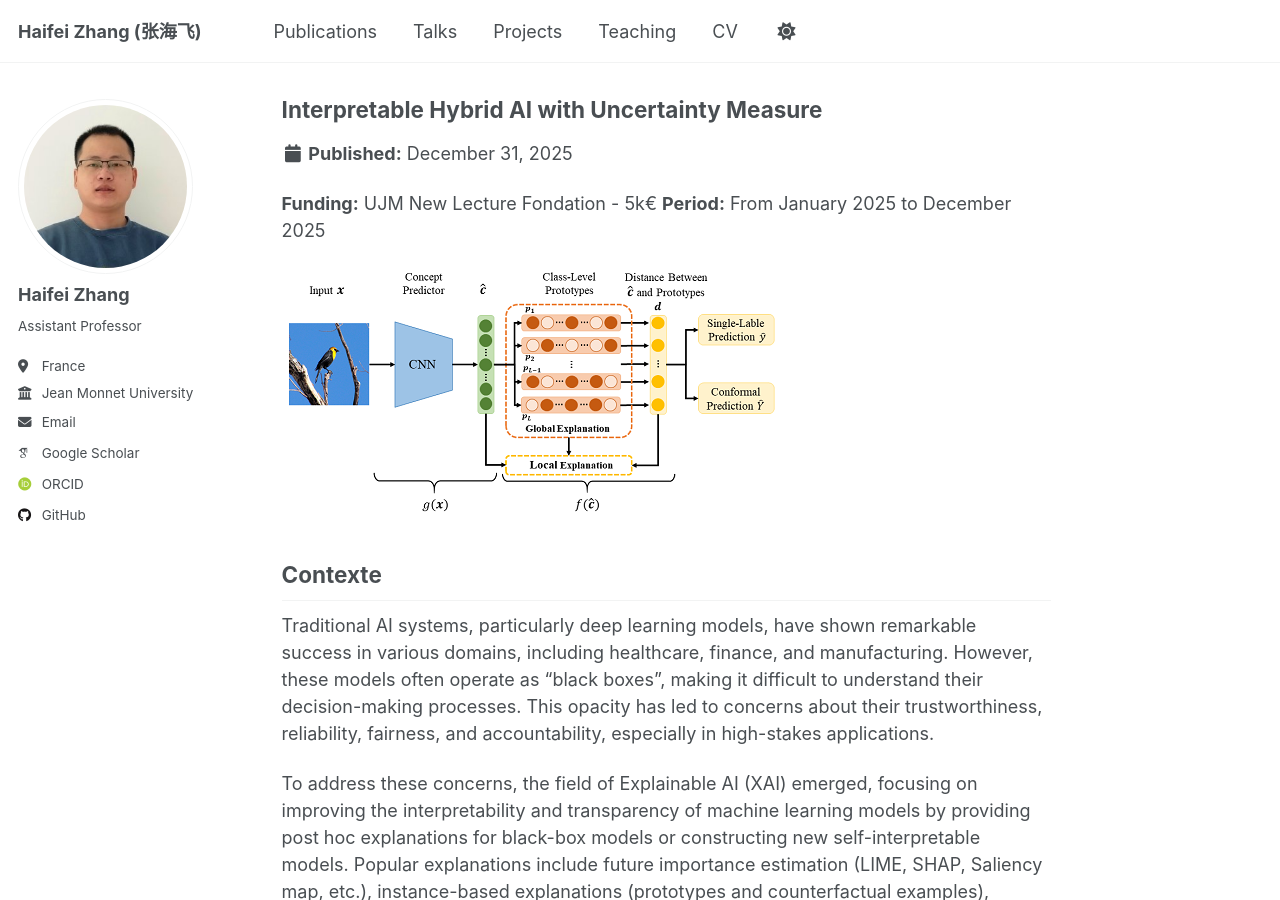
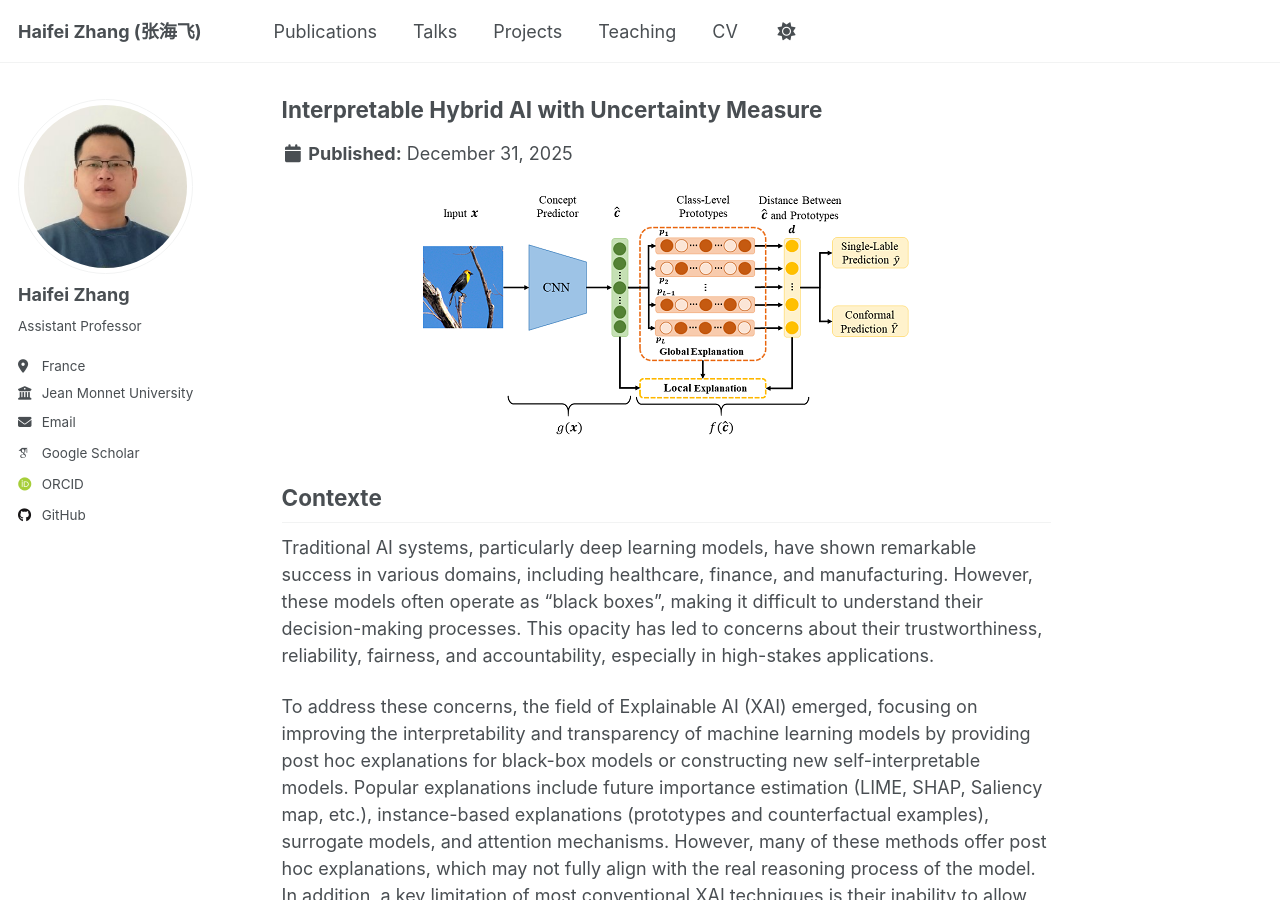
Before and after one commit to Haifei-ZHANG/Haifei-ZHANG.github.io, a Jekyll site: the page built from _portfolio/portfolio-202501-202512.md, in a window 1280 px wide and 900 px high. Built offline with Jekyll 4.4.1, drawn with Linux system fonts in a browser that asks for light colours; some web fonts are replaced.

Commit message:
Update project 1 again

```diff
--- a/_includes/archive-single.html
+++ b/_includes/archive-single.html
@@ -45,7 +45,7 @@
     {% elsif post.collection == 'publications' %}
       <p style="margin: 0;">{{ post.authors }} <br />
       Published in <i>{{ post.venue }}</i>, {{ post.date | default: "1900-01-01" | date: "%Y" }} </p>
-    {% elsif post.collection == 'publications' %}
+    {% elsif post.collection == 'portfolio' %}
         <p style="margin: 0;">Funding: {{ post.funding }} <br /> {{ post.period}} <br /> </p> <br /> {{post.image}}
     {% elsif post.date %}
       <p class="page__date"><strong><i class="fa fa-fw fa-calendar" aria-hidden="true"></i> {{ site.data.ui-text[site.locale].date_label | default: "Published:" }}</strong> <time datetime="{{ post.date | default: "1900-01-01" | date_to_xmlschema }}">{{ post.date | default: "1900-01-01" | date: "%B %d, %Y" }}</time></p>
--- a/_layouts/single.html
+++ b/_layouts/single.html
@@ -36,6 +36,8 @@
 
         {% if page.collection == 'teaching' %}
           <p> {{ page.type }}, <i>{{ page.venue }}</i>, {{ page.date | default: "1900-01-01" | date: "%Y" }} </p>
+        {% elsif post.collection == 'portfolio' %}
+         <p><strong>Funding: {{ post.funding }} <br /> Period: {{ post.period}}</strong> </p>
         {% elsif page.venue and page.date and page.authors and page.paperurl %}
           <p>{{ page.authors }}<br />Published in <i>{{ page.venue }}</i>, {{ page.date | default: "1900-01-01" | date: "%Y" }} <br /><a href=" {{ page.paperurl }} " target="_blank">{{ page.paperurl }}</a></p>
         {% elsif page.venue and page.date and page.authors %}
--- a/_portfolio/portfolio-202501-202512.md
+++ b/_portfolio/portfolio-202501-202512.md
@@ -7,11 +7,9 @@
 image: "<img src='/images/Project-2025-12-31.png'>"
 ---
 
-**Funding:** UJM New Lecture Fondation - 5k€
-**Period:** From January 2025 to December 2025
-
-<img src='/images/Project-2025-12-31.png'>
-
+<p align="center">
+    <img src='/images/Project-2025-12-31.png'>
+</p>
 
 ## Contexte
 Traditional AI systems, particularly deep learning models, have shown remarkable success in various domains, including healthcare, finance, and manufacturing. However, these models often operate as "black boxes", making it difficult to understand their decision-making processes. This opacity has led to concerns about their trustworthiness, reliability, fairness, and accountability, especially in high-stakes applications.
```
